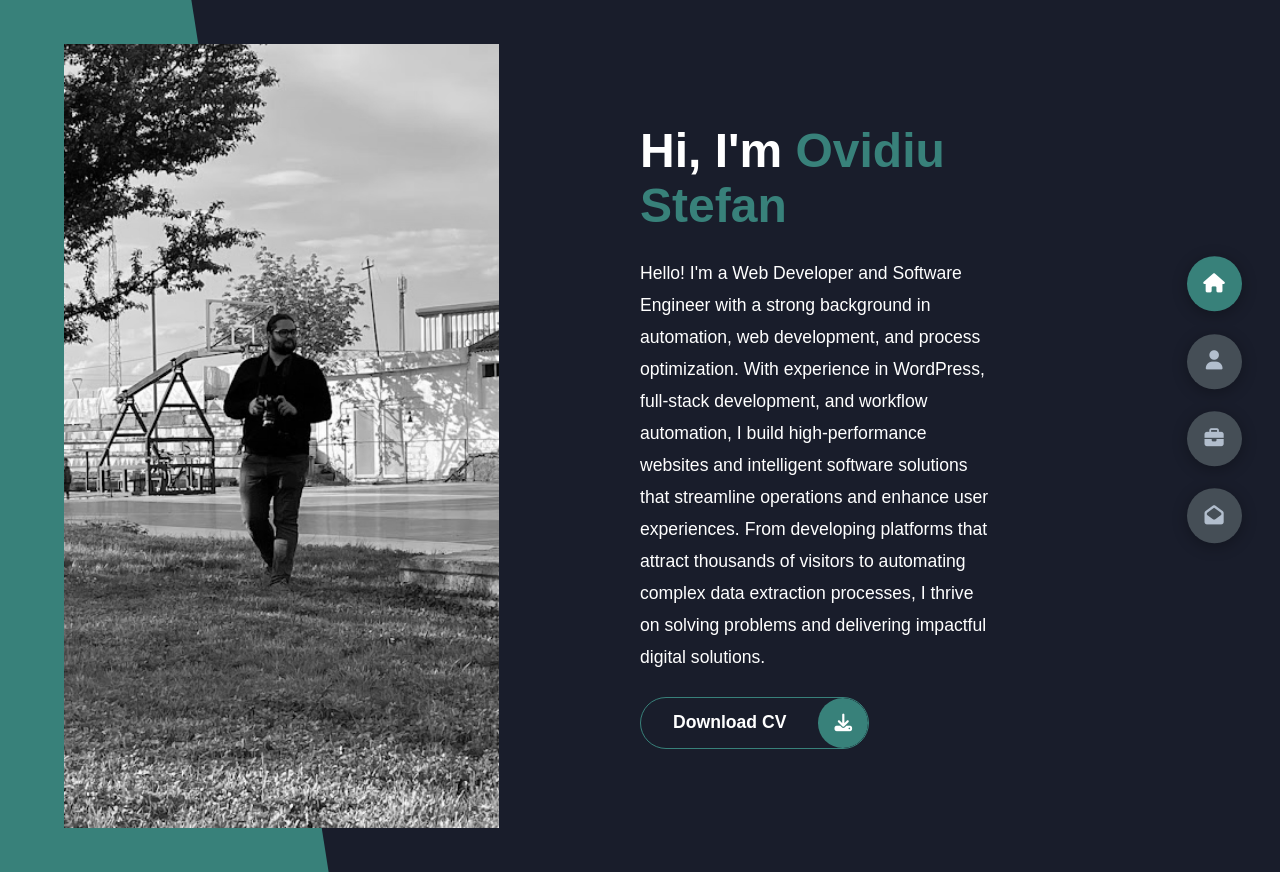
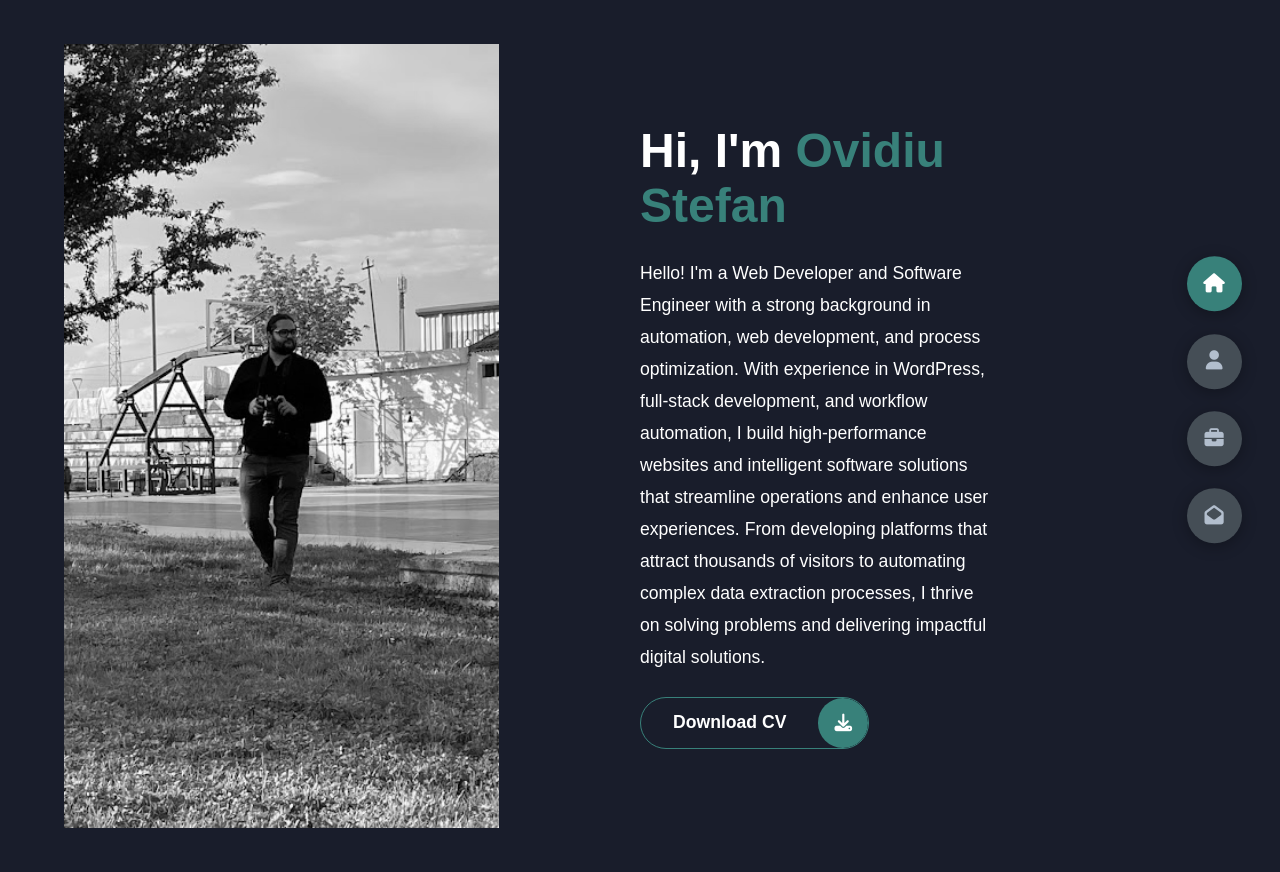
Before and after one commit to OvidiuTim/flask-portfolio, a Flask app: page / in a window 1280 px wide. Run offline with Flask 3, Linux system fonts and the light colour scheme; some libraries are stand-ins or nearby versions.

Commit message:
commented green line
commented green line

```diff
--- a/templates/index.html
+++ b/templates/index.html
@@ -23,7 +23,7 @@
         <div class="header-content">
             <div class="left-header">
                 <div class="image">
-                    <div class="h-shape"></div>
+                   <!--  <div class="h-shape"></div>-->
                     <img src="static/img/EU1.png" alt="">
                 </div>
             </div>
```
